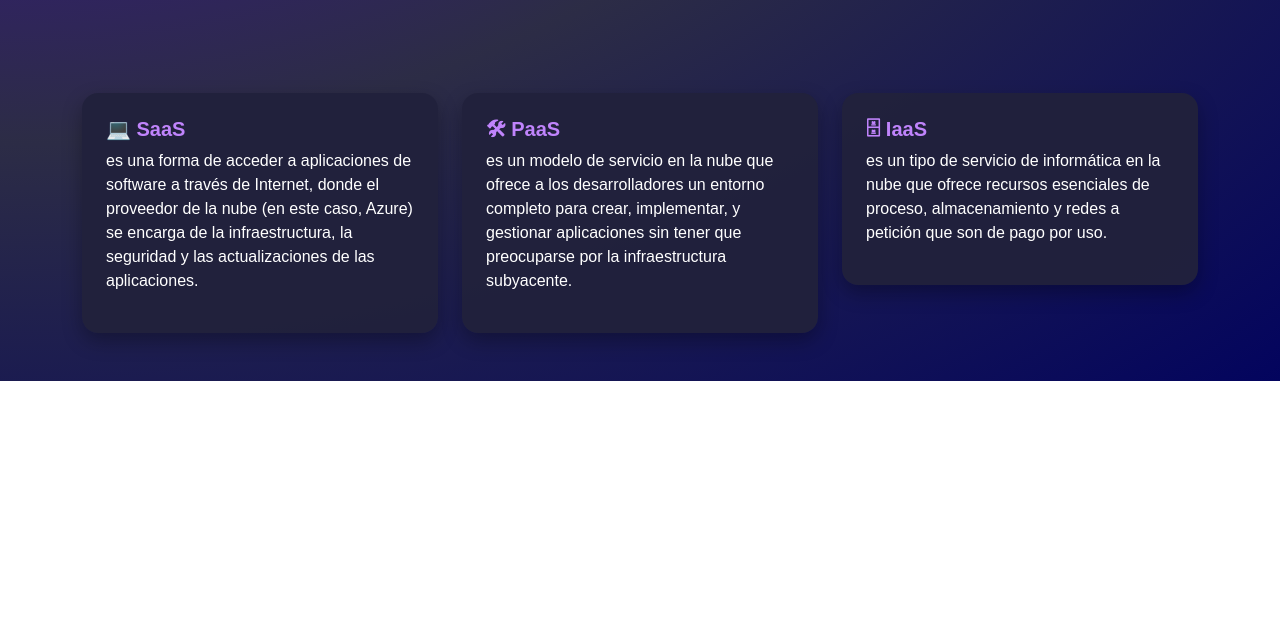
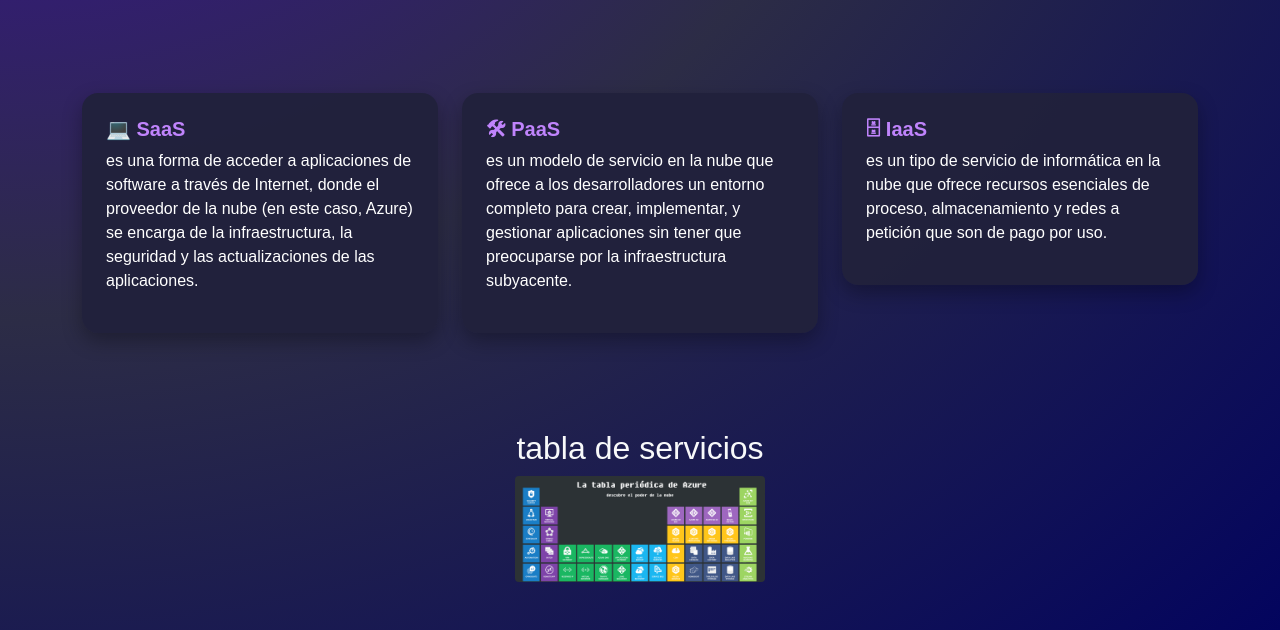
Before and after one commit to ClemeCajar16/API-modulo-6, a website: page public/index.html in a window 1280 px wide. Shown: the part 438-1068 px from the top of the page. Before the commit the page ends 819 px from the top, so only its background shows below. Drawn offline with nearby package versions, Linux system fonts and the light colour scheme.

Commit message:
actualizacion de los arreglos en el frontend

```diff
--- a/public/index.html
+++ b/public/index.html
@@ -28,7 +28,6 @@
     <img src="./img/azure.png" alt="" class="rounded mx-auto d-block img-fluid mb-4" width="160px" >
   </a>
 </div>
-
 
   <div class="container text-center my-5">
 
@@ -75,6 +74,18 @@
   </section>
 
 
+   <div class="container text-center my-5">
+
+    <h2>
+      <span class="text-light">tabla de servicios</span>
+    </h2>
+
+    <img src="./img/azure-keykumo.png" alt="" width="250px" class="rounded mx-auto d-block img-fluid mb-4">
+
+
+  </div>
+
+
 
 </body>
 
```
